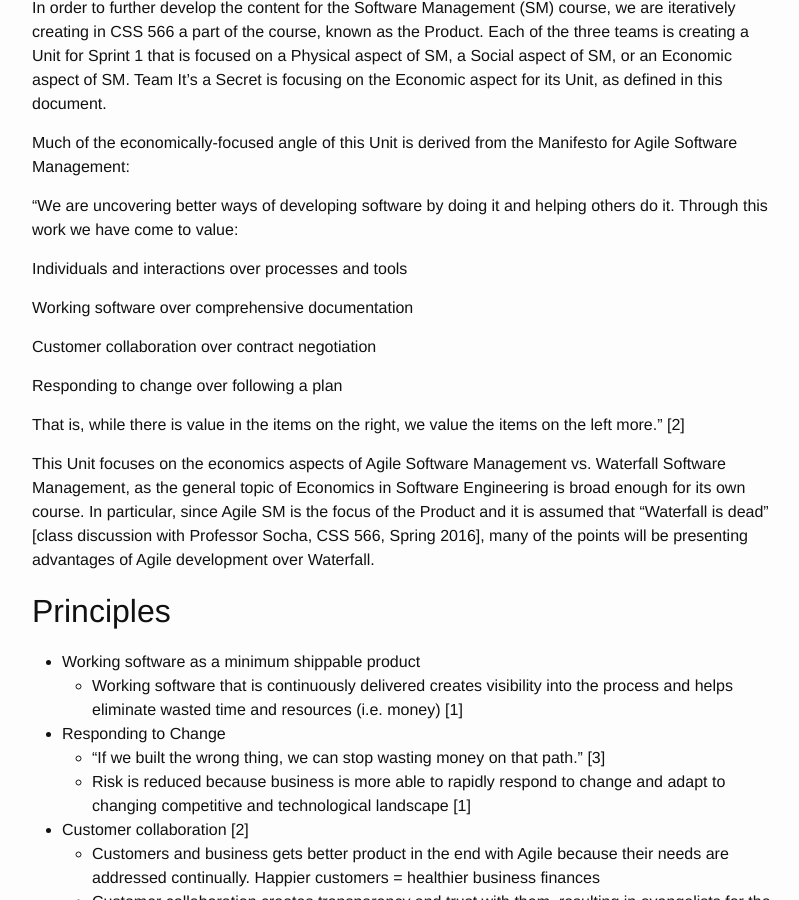
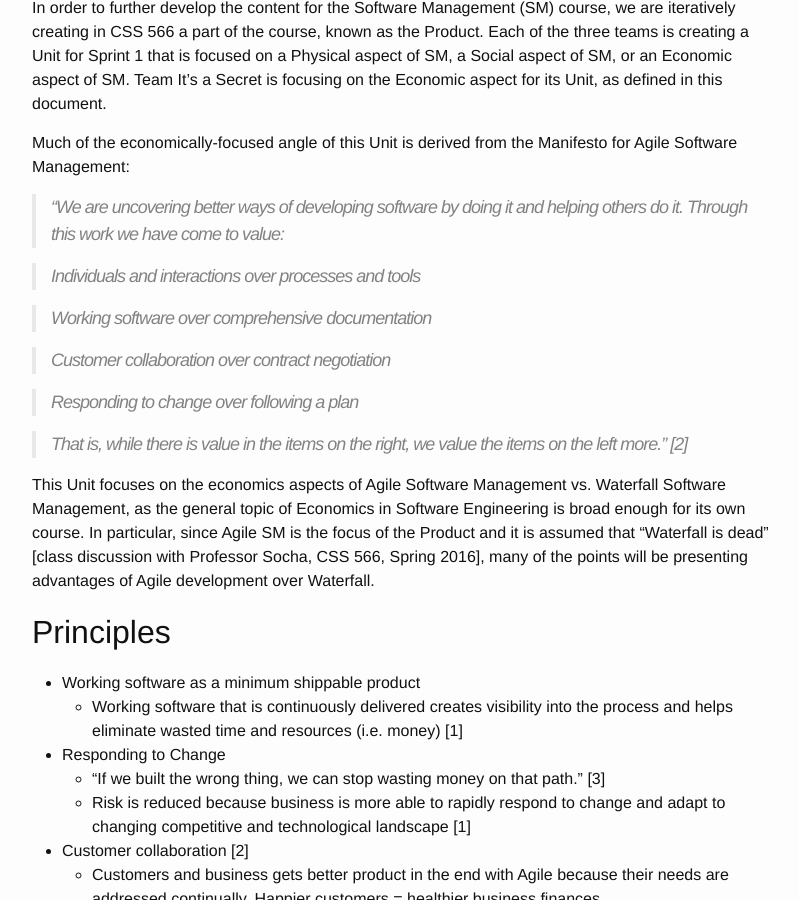
Before and after one commit to css566/css566.github.io, a Jekyll site: the page built from _posts/2016-04-28-agile_economic.md, in a window 1280 px wide and 900 px high, scrolled down 309 px. Shown: the whole window, without its empty margins (238-1037 px from the left). Built offline with Jekyll 4.4.1, drawn with Linux system fonts in a browser that asks for light colours; comment, search, counter and statistics services are not loaded.

Commit message:
Block quoted Agile Manifesto, fixed image sizing for large images

```diff
--- a/_posts/2016-04-28-agile_economic.md
+++ b/_posts/2016-04-28-agile_economic.md
@@ -11,17 +11,17 @@
 Much of the economically-focused angle of this Unit is derived from the Manifesto for Agile Software Management:
 
 
-“We are uncovering better ways of developing software by doing it and helping others do it. Through this work we have come to value:
+>“We are uncovering better ways of developing software by doing it and helping others do it. Through this work we have come to value:
 
-Individuals and interactions over processes and tools
+>*Individuals and interactions* over processes and tools
 
-Working software over comprehensive documentation
+>*Working software* over comprehensive documentation
 
-Customer collaboration over contract negotiation
+>*Customer collaboration* over contract negotiation
 
-Responding to change over following a plan
+>*Responding to change* over following a plan
 
-That is, while there is value in the items on the right, we value the items on the left more.” [2]
+>That is, while there is value in the items on the right, we value the items on the left more.” [2]
 
 This Unit focuses on the economics aspects of Agile Software Management vs. Waterfall Software Management, as the general topic of Economics in Software Engineering is broad enough for its own course. In particular, since Agile SM is the focus of the Product and it is assumed that “Waterfall is dead” [class discussion with Professor Socha, CSS 566, Spring 2016], many of the points will be presenting advantages of Agile development over Waterfall.
 
@@ -59,7 +59,7 @@
    - Risk is “reset” every iteration due to iterative reevaluation of product [4]
    - Bug cost is reduced because they are continually tested and squashed instead of looked at far after the code is written [4]
 
-![enter image description here](https://raw.githubusercontent.com/css566/css566.github.io/master/images/agile_development_value_proposition.jpg)
+<img src="https://raw.githubusercontent.com/css566/css566.github.io/master/images/agile_development_value_proposition.jpg" width="400" height="400" />
 
 Figure 1. Charts showing value proposition of Agile Development (red) vs. Traditional Development (gray). Source: VersionOne Enterprise Agile Solutions [1]
 
@@ -82,7 +82,7 @@
    - Team’s openness and honesty with all stakeholders about the cost of refactoring
 
 
-![enter image description here](https://raw.githubusercontent.com/css566/css566.github.io/master/images/SM_Unit_Economic_CaseStudy_1.jpg)
+<img src="https://raw.githubusercontent.com/css566/css566.github.io/master/images/SM_Unit_Economic_CaseStudy_1.jpg" width="400" height="400" />
 
 Figure 2. Diagram illustrating how refactoring reduces complexity and costs in agile software development. Source: Richard Fridrich [5]
 
@@ -106,7 +106,8 @@
 - Software depreciates
 - We can choose when to stop developing
 
-![enter image description here](https://raw.githubusercontent.com/css566/css566.github.io/master/images/SM_Unit_Economic_CaseStudy_2.jpg)
+<img src="https://raw.githubusercontent.com/css566/css566.github.io/master/images/SM_Unit_Economic_CaseStudy_2.jpg" width="500" />
+
 Figure 3. Team structure and budget planning for Mugshot website. Source: [4]
 
 
```
